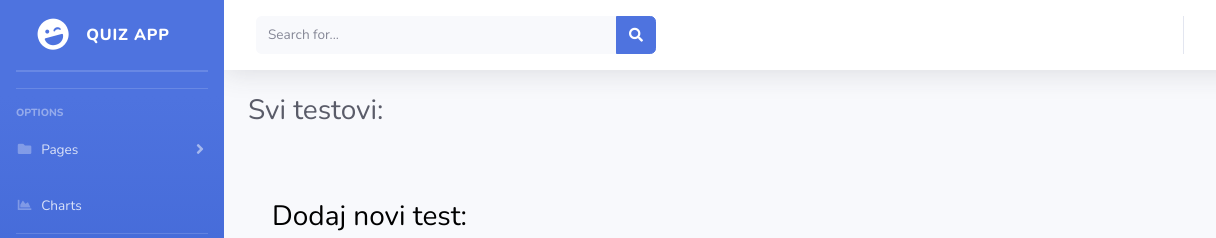
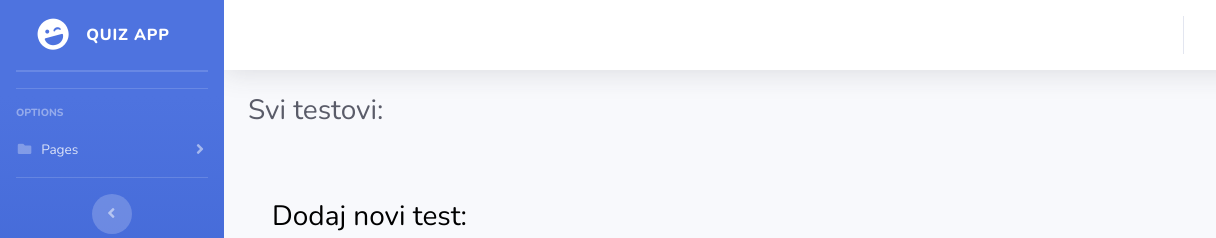
Before and after one commit to Nata22g/NBP-Redis, a website with bundled scripts: page front/index.html in a window 1280 px wide. Shown: the top 238 px of the page, 0-1216 px from the left. Built offline with nearby package versions, Linux system fonts and the light colour scheme; files whose address does not match are found by name.

Commit message:
dugmence

```diff
--- a/front/index.html
+++ b/front/index.html
@@ -79,11 +79,11 @@
             </li>
 
             <!-- Nav Item - Charts -->
-            <li class="nav-item">
+            <!-- <li class="nav-item">
                 <a class="nav-link" href="charts.html">
                     <i class="fas fa-fw fa-chart-area"></i>
                     <span>Charts</span></a>
-            </li>
+            </li> -->
 
             <!-- Divider -->
             <hr class="sidebar-divider d-none d-md-block">
@@ -119,7 +119,7 @@
                     </button>
 
                     <!-- Topbar Search -->
-                    <form
+                    <!-- <form
                         class="d-none d-sm-inline-block form-inline mr-auto ml-md-3 my-2 my-md-0 mw-100 navbar-search">
                         <div class="input-group">
                             <input type="text" class="form-control bg-light border-0 small" placeholder="Search for..."
@@ -130,7 +130,7 @@
                                 </button>
                             </div>
                         </div>
-                    </form>
+                    </form> -->
 
                     <!-- Topbar Navbar -->
                     <ul class="navbar-nav ml-auto">
```
